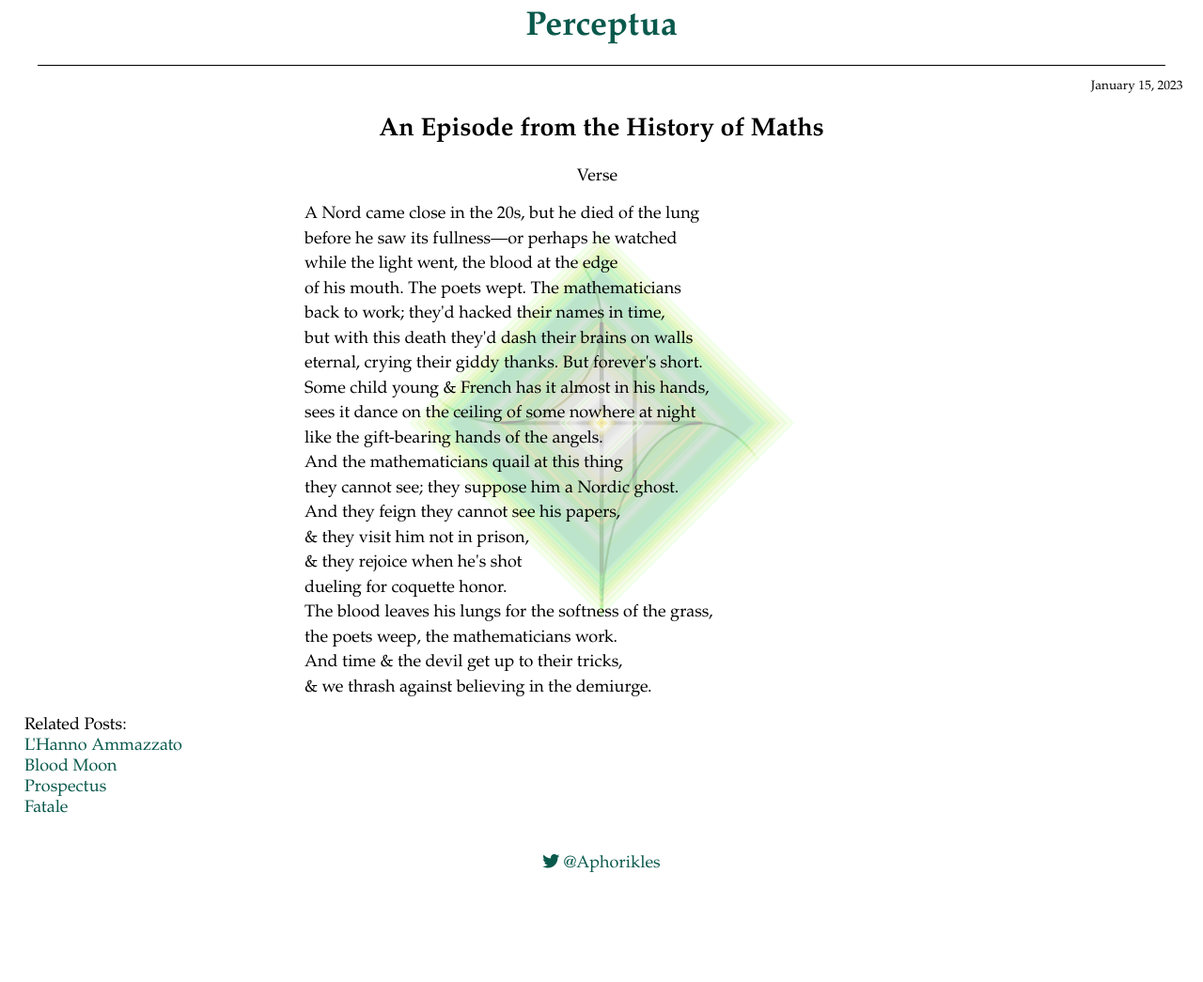
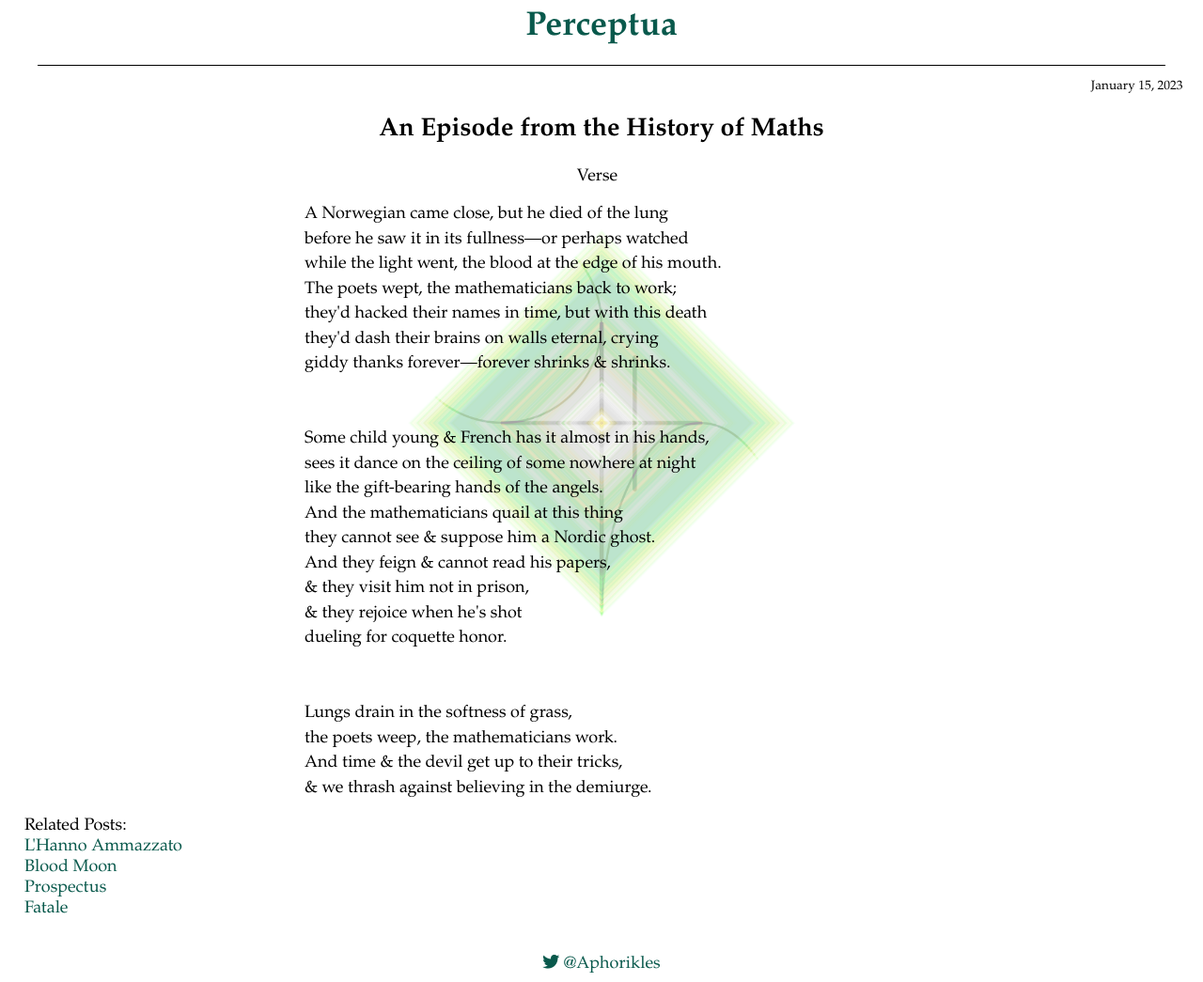
Before and after one commit to Perceptua/perceptua, a Jekyll site: the page built from _posts/2023-01-15-an-episode-from-the-history-of-maths.md, in a window 1280 px wide. Shown: the whole page at 94% size. Built offline with Jekyll 4.4.1, drawn with Linux system fonts in a browser that asks for light colours; before the commit the page ends 938 px from its top, so only the background shows below that.

Commit message:
edit post

```diff
--- a/_posts/2023-01-15-an-episode-from-the-history-of-maths.md
+++ b/_posts/2023-01-15-an-episode-from-the-history-of-maths.md
@@ -7,23 +7,25 @@ keywords: verse, poetry, blank verse
 layout: post
 ---
 
-<p class="hanging">A Nord came close in the 20s, but he died of the lung</p>
-<p class="hanging">before he saw its fullness—or perhaps he watched</p>
-<p class="hanging">while the light went, the blood at the edge</p>
-<p class="hanging">of his mouth. The poets wept. The mathematicians</p>
-<p class="hanging">back to work; they'd hacked their names in time,</p>
-<p class="hanging">but with this death they'd dash their brains on walls</p>
-<p class="hanging">eternal, crying their giddy thanks. But forever's short.</p>
+<p class="hanging">A Norwegian came close, but he died of the lung</p>
+<p class="hanging">before he saw it in its fullness—or perhaps watched</p>
+<p class="hanging">while the light went, the blood at the edge of his mouth.</p>
+<p class="hanging">The poets wept, the mathematicians back to work;</p>
+<p class="hanging">they'd hacked their names in time, but with this death</p>
+<p class="hanging">they'd dash their brains on walls eternal, crying</p>
+<p class="hanging">giddy thanks forever—forever shrinks & shrinks.</p>
+<br>
 <p class="hanging">Some child young & French has it almost in his hands,</p>
 <p class="hanging">sees it dance on the ceiling of some nowhere at night</p>
 <p class="hanging">like the gift-bearing hands of the angels.</p>
 <p class="hanging">And the mathematicians quail at this thing</p>
-<p class="hanging">they cannot see; they suppose him a Nordic ghost.</p>
-<p class="hanging">And they feign they cannot see his papers,</p>
+<p class="hanging">they cannot see & suppose him a Nordic ghost.</p>
+<p class="hanging">And they feign & cannot read his papers,</p>
 <p class="hanging">& they visit him not in prison,</p>
 <p class="hanging">& they rejoice when he's shot</p>
 <p class="hanging">dueling for coquette honor.</p>
-<p class="hanging">The blood leaves his lungs for the softness of the grass,</p>
+<br>
+<p class="hanging">Lungs drain in the softness of grass,</p>
 <p class="hanging">the poets weep, the mathematicians work.</p>
 <p class="hanging">And time & the devil get up to their tricks,</p>
 <p class="hanging">& we thrash against believing in the demiurge.</p>
```
